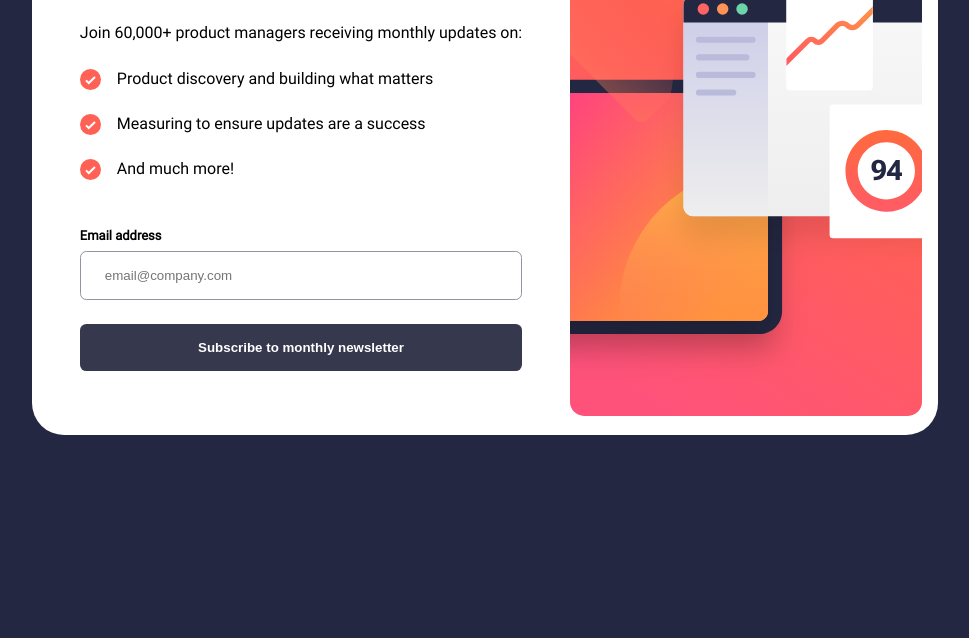
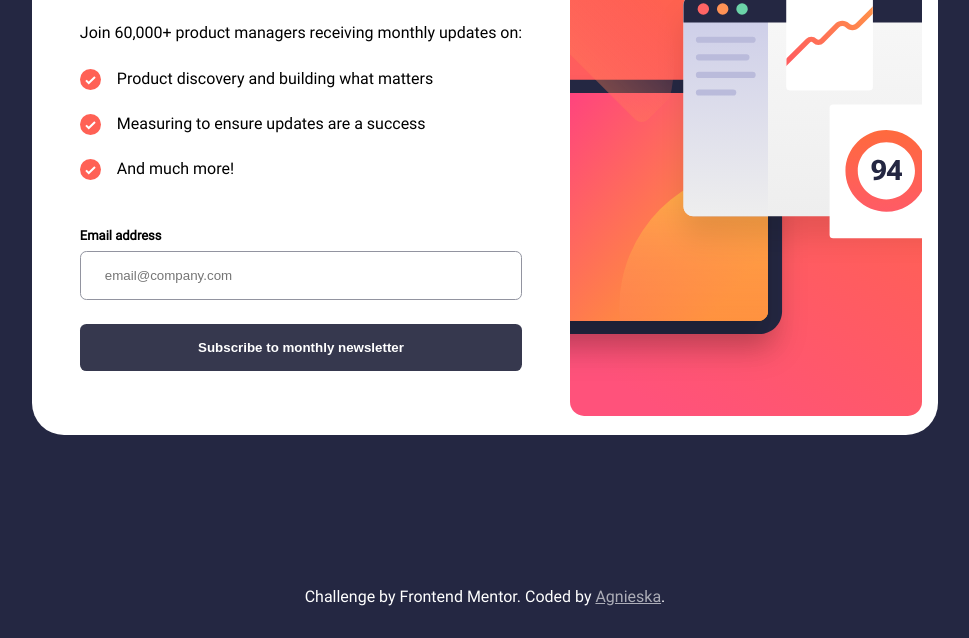
Before and after one commit to agneja00/Newsletter-sign-up-form-with-success-message, a plain HTML site: page index.html in a window 1536 px wide. Shown: the part 245-883 px from the top of the page, without its empty margins (283-1252 px from the left). Before the commit the page ends 800 px from the top, so only its background shows below. Drawn offline with Linux system fonts and the light colour scheme.

Commit message:
added footer

```diff
--- a/index.html
+++ b/index.html
@@ -55,6 +55,11 @@
             <button class="dismiss-btn" type="button">Dismiss message</button>
         </section>
     </main>
+    <footer>
+        <p class="footer-paragraph">Challenge by Frontend Mentor. Coded by
+            <a class="link" href="https://www.frontendmentor.io/profile/agneja00" target="_blank">Agnieska</a>.
+        </p>
+    </footer>
 </body>
 
 </html>
--- a/style.css
+++ b/style.css
@@ -119,6 +119,11 @@ body {
     gap: 2rem;
 }
 
+.footer-paragraph {
+    text-align: center;
+    margin: 2rem;
+}
+
 .hidden {
     display: none;
 }
@@ -174,4 +179,12 @@ body {
         background-image: linear-gradient(to right, hsl(4, 100%, 67%) 70%, hsl(20, 100%, 65%));
         box-shadow: 1px 3px 15px hsl(0, 0%, 0%);
     }
+
+    .footer-paragraph {
+        color: hsl(0, 0%, 100%);
+    }
+
+    .link {
+        color: hsla(0, 0%, 100%, 0.622);
+    }
 }
```
